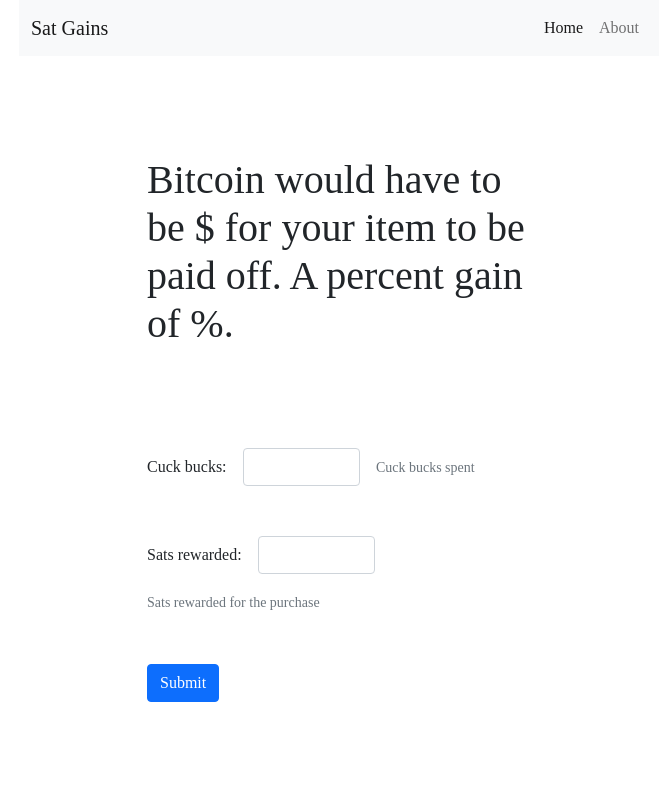
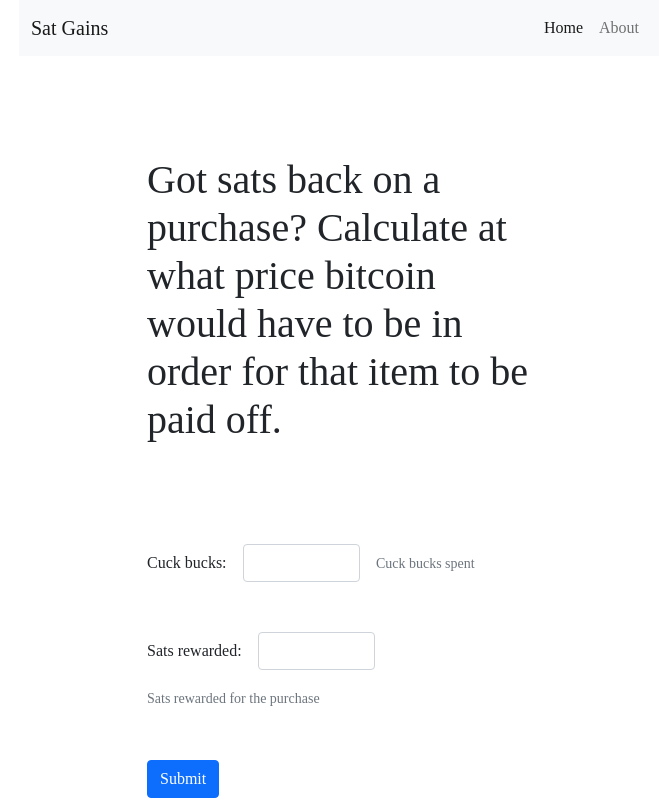
Before and after one commit to figgyfigs/sats-gains-app, a Flask app: page / in a window 1280 px wide. Shown: the whole page, without its empty margins (301-969 px from the left). Run offline with Flask 2, Linux system fonts and the light colour scheme.

Commit message:
Changes to h1 text. For future reference, I should really just call an if/else in the html file to display message

```diff
--- a/app.py
+++ b/app.py
@@ -5,8 +5,11 @@ app = Flask(__name__)
 
 @app.route('/', methods=['POST', 'GET'])
 def index():
-    display_price = ""
-    percent = ""
+    display_price = "_____"
+    percent = "_____"
+    str = "Got sats back on a purchase? Calculate at what price bitcoin would have \
+        to be in order for that item to be paid off."
+
     if request.method == "POST":
         amount_paid = request.form['amount']
         sats_earned = request.form['sats']
@@ -17,9 +20,10 @@ def index():
         fiat_worth = round(bitcoin_price * format_sats, 2)
         percent = round(calc_percent_gain(float(amount_paid), fiat_worth))
         display_price = round(calc_bitcoin_price(bitcoin_price, percent))
-        #print(display_price)
-        #print(percent)
-    return render_template('index.html', price=display_price, percent=percent)
+        str_price = str(display_price)
+        str_percent = str(percent)
+        str = "Bitcoin would have to be $" + str_price + " for your item to be paid off. A percent gain of " + str_percent + "%"
+    return render_template('index.html', string=str)
 
 def calc_percent_gain(final, initial):
     #dollar percentage increase
--- a/templates/index.html
+++ b/templates/index.html
@@ -8,7 +8,8 @@
 {% block body %}
     <div class="main-container">
     <div class="text">
-        <h1><bold>Bitcoin would have to be ${{ price }} for your item to be paid off. A percent gain of {{ percent }}%.</bold></h1>
+      <h1>{{ string }}</h1>
+        <!-- <h1><bold>Bitcoin would have to be ${{ price }} for your item to be paid off. A percent gain of {{ percent }}%.</bold></h1> -->
     </div>
 
     <div class="form">
```
